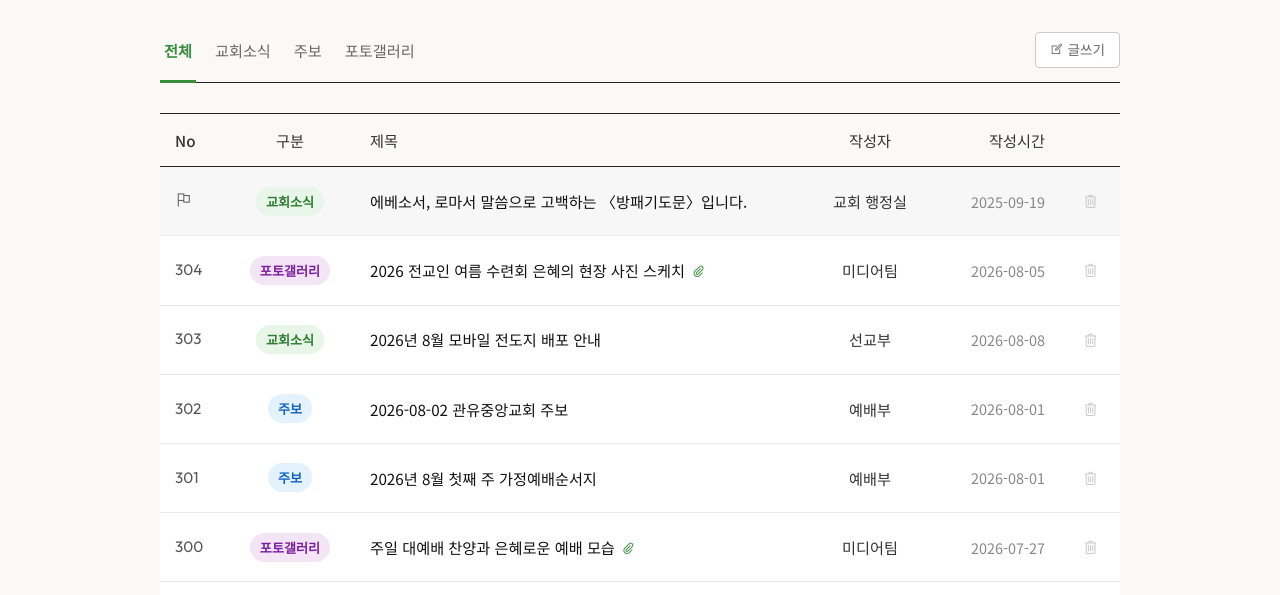
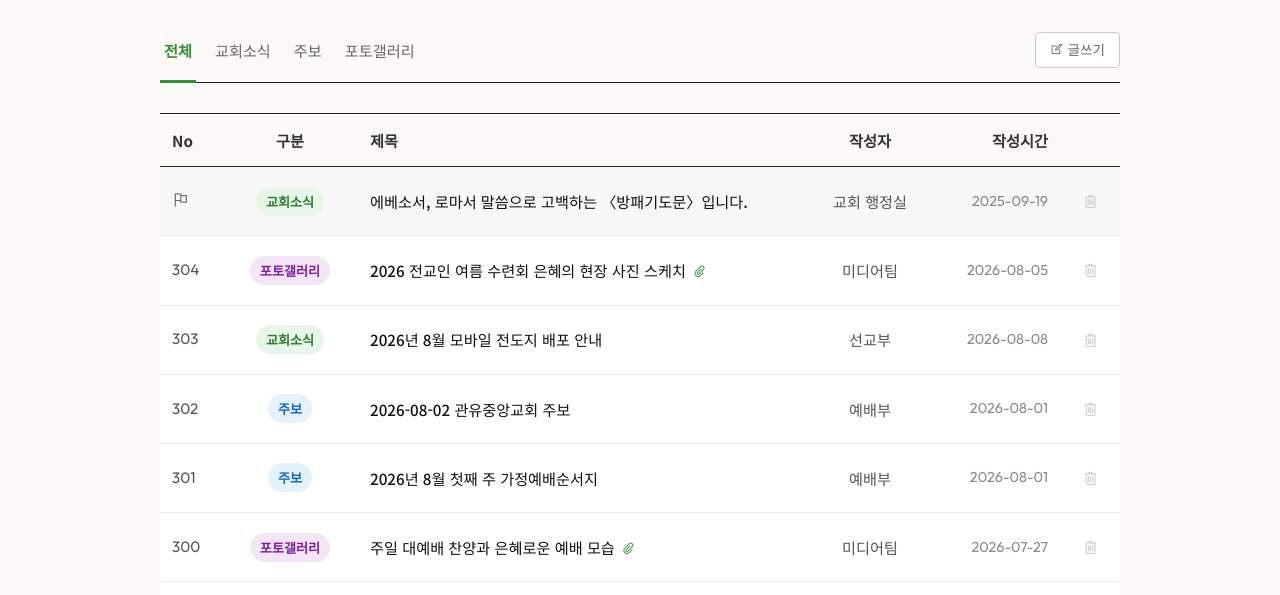
Before and after one commit to pilgrim70/home-page1, a plain HTML site: page news.html in a window 1280 px wide. Shown: the part 196-791 px from the top of the page. Drawn offline with nearby package versions, Linux system fonts and the light colour scheme; a web font is replaced by a local one.

Commit message:
Fix and align news table layout with No, Category, Title, Author, Date columns

```diff
--- a/app.js
+++ b/app.js
@@ -460,7 +460,28 @@ document.addEventListener('DOMContentLoaded', () => {
       'news-content'
     );
 
-    let newsData = getBoardData('news_posts_v2', defaultNews);
+    let newsData = getBoardData('news_posts_v3', defaultNews);
+
+    // Sanitize any data to guarantee category and author exist
+    newsData = newsData.map(item => {
+      let cat = item.category;
+      if (!cat) {
+        const titleLower = (item.title || '').toLowerCase();
+        if (titleLower.includes('주보') || titleLower.includes('순서지')) {
+          cat = 'jubo';
+        } else if (titleLower.includes('사진') || titleLower.includes('수련회') || titleLower.includes('스케치') || (item.file && item.file.isImage)) {
+          cat = 'gallery';
+        } else {
+          cat = 'news';
+        }
+      }
+      return {
+        ...item,
+        category: cat,
+        author: item.author || (cat === 'gallery' ? '미디어팀' : (cat === 'jubo' ? '예배부' : '교회 행정실'))
+      };
+    });
+    saveBoardData('news_posts_v3', newsData);
 
     // Initial Active Tab resolution (supports URL parameters ?tab=news, ?tab=jubo, ?tab=gallery or hash)
     let currentNewsTab = 'all';
@@ -602,7 +623,7 @@ document.addEventListener('DOMContentLoaded', () => {
             e.stopPropagation();
             if (confirm('이 글을 삭제하시겠습니까?')) {
               newsData = newsData.filter(p => p.id !== item.id);
-              saveBoardData('news_posts_v2', newsData);
+              saveBoardData('news_posts_v3', newsData);
               renderNews();
             }
           });
@@ -656,7 +677,7 @@ document.addEventListener('DOMContentLoaded', () => {
       };
 
       newsData.unshift(newPost);
-      saveBoardData('news_posts_v2', newsData);
+      saveBoardData('news_posts_v3', newsData);
       closeModal(newsModalWrite);
       renderNews();
     });
--- a/news.html
+++ b/news.html
@@ -11,7 +11,7 @@
   <link rel="apple-touch-icon" href="assets/icon.png?v=4">
   <meta name="apple-mobile-web-app-capable" content="yes">
   <meta name="apple-mobile-web-app-status-bar-style" content="black-translucent">
-  <link rel="stylesheet" href="style.css?v=4">
+  <link rel="stylesheet" href="style.css?v=7">
   <!-- LineAwesome Icons for Premium feel -->
   <link rel="stylesheet"
     href="https://maxst.icons8.com/vue-static/landings/line-awesome/line-awesome/1.3.0/css/line-awesome.min.css">
@@ -324,7 +324,7 @@
     </div>
   </div>
 
-  <script src="app.js?v=4"></script>
+  <script src="app.js?v=7"></script>
   <script>
     if ('serviceWorker' in navigator) {
       window.addEventListener('load', () => {
--- a/style.css
+++ b/style.css
@@ -2677,24 +2677,47 @@ section {
 }
 
 .clean-jubo-table th {
-  padding: 14px 15px;
-  font-weight: 500;
+  padding: 14px 12px;
+  font-weight: 600;
   font-size: 0.95rem;
   color: #333333;
-}
-
-.clean-jubo-table th.col-no {
-  width: 80px;
+  vertical-align: middle;
+}
+
+.clean-jubo-table th.col-no,
+.clean-jubo-table td.col-no {
+  width: 70px;
   text-align: left;
 }
 
-.clean-jubo-table th.col-title {
+.clean-jubo-table th.col-dept,
+.clean-jubo-table td.col-dept {
+  width: 110px;
   text-align: center;
 }
 
-.clean-jubo-table th.col-date {
-  width: 150px;
+.clean-jubo-table th.col-title,
+.clean-jubo-table td.col-title {
+  text-align: left;
+  padding-left: 20px;
+}
+
+.clean-jubo-table th.col-author,
+.clean-jubo-table td.col-author {
+  width: 110px;
+  text-align: center;
+}
+
+.clean-jubo-table th.col-date,
+.clean-jubo-table td.col-date {
+  width: 120px;
   text-align: right;
+}
+
+.clean-jubo-table th.col-action,
+.clean-jubo-table td.col-action {
+  width: 50px;
+  text-align: center;
 }
 
 .clean-jubo-table tbody tr {
@@ -2712,7 +2735,7 @@ section {
 }
 
 .clean-jubo-table td {
-  padding: 16px 15px;
+  padding: 16px 12px;
   font-size: 0.95rem;
   color: #333333;
   vertical-align: middle;
@@ -2721,7 +2744,6 @@ section {
 .clean-jubo-table td.col-no {
   font-family: var(--font-en);
   color: #555555;
-  text-align: left;
 }
 
 .clean-jubo-table td.col-no i {
@@ -2729,9 +2751,13 @@ section {
   color: #666666; /* 회색 핀/깃발 아이콘 */
 }
 
+.clean-jubo-table td.col-dept {
+  padding: 16px 6px;
+}
+
 .clean-jubo-table td.col-title {
   color: #111111;
-  font-weight: 400;
+  font-weight: 500;
   cursor: pointer;
   transition: color 0.2s ease;
 }
@@ -2740,18 +2766,18 @@ section {
   color: var(--color-thelight-green);
 }
 
+.clean-jubo-table td.col-author {
+  color: #555555;
+  font-weight: 500;
+}
+
 .clean-jubo-table td.col-date {
-  text-align: right;
   color: #888888;
   font-size: 0.9rem;
+  font-family: var(--font-en);
 }
 
 /* 관리 기능 미니멀 스타일 */
-.clean-jubo-table td.col-action {
-  text-align: center;
-  width: 60px;
-}
-
 .clean-jubo-table .btn-delete {
   padding: 4px;
   font-size: 1.1rem;
--- a/sw.js
+++ b/sw.js
@@ -1,4 +1,4 @@
-const CACHE_NAME = 'church-app-v5';
+const CACHE_NAME = 'church-app-v6';
 const urlsToCache = [
   '/',
   '/index.html',
```
Also changed, not shown: index.html (+2 -2 lines), intro.html (+2 -2 lines), location.html (+2 -2 lines), school.html (+2 -2 lines), sermons.html (+2 -2 lines).
